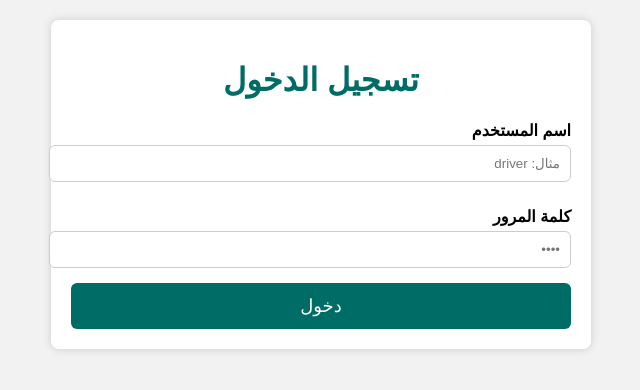
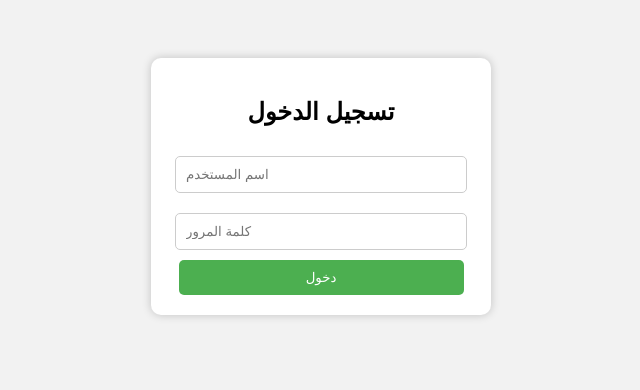
Before and after one commit to Wedad030/DSA-LAB-SYSTEM, a plain HTML site: page index.html in a window 1280 px wide. Shown: the whole page, without its empty margins (319-959 px from the left). Drawn offline with Linux system fonts and the light colour scheme.

Commit message:
Refactor login page and update user credentials

```diff
--- a/index.html
+++ b/index.html
@@ -1,113 +1,96 @@
 <!DOCTYPE html>
-<html lang="en" dir="rtl">
+<html lang="ar">
 <head>
     <meta charset="UTF-8">
+    <meta name="viewport" content="width=device-width, initial-scale=1.0">
     <title>DSA Lab System</title>
     <style>
         body {
             font-family: Arial, sans-serif;
-            background: #f2f2f2;
-            margin: 0;
-            padding: 20px;
-            direction: rtl;
-            text-align: right;
+            background:#f2f2f2;
+            text-align:center;
+            padding-top:50px;
         }
-        .box {
-            background: white;
-            padding: 20px;
-            border-radius: 8px;
-            width: 90%;
-            max-width: 500px;
-            margin: auto;
-            box-shadow: 0 0 10px #ccc;
-        }
-        h1 {
-            text-align: center;
-            color: #006c66;
-        }
-        label {
-            font-weight: bold;
-            display: block;
-            margin: 10px 0 5px;
+        #loginBox {
+            background:white;
+            width:300px;
+            padding:20px;
+            margin:auto;
+            border-radius:10px;
+            box-shadow:0 0 10px rgba(0,0,0,0.2);
         }
         input {
-            width: 100%;
-            padding: 10px;
-            margin-bottom: 15px;
-            border-radius: 6px;
-            border: 1px solid #ccc;
+            width:90%;
+            padding:10px;
+            margin:10px 0;
+            border:1px solid #ccc;
+            border-radius:5px;
         }
         button {
-            width: 100%;
-            padding: 12px;
-            background: #006c66;
-            border: none;
-            color: white;
-            font-size: 18px;
-            border-radius: 6px;
-            cursor: pointer;
+            width:95%;
+            padding:10px;
+            background:#4CAF50;
+            color:white;
+            border:none;
+            border-radius:5px;
+            cursor:pointer;
         }
-        button:hover {
-            background: #004b48;
-        }
-        .hidden {
-            display: none;
+        #homePage {
+            display:none;
         }
     </style>
 </head>
 
 <body>
 
-    <div class="box" id="loginPage">
-        <h1>تسجيل الدخول</h1>
-
-        <label>اسم المستخدم</label>
-        <input id="username" placeholder="مثال: driver">
-
-        <label>كلمة المرور</label>
-        <input id="password" type="password" placeholder="••••">
-
+    <div id="loginBox">
+        <h2>تسجيل الدخول</h2>
+        <input type="text" id="username" placeholder="اسم المستخدم">
+        <input type="password" id="password" placeholder="كلمة المرور">
         <button onclick="login()">دخول</button>
     </div>
 
-    <div class="box hidden" id="homePage">
+    <div id="homePage">
         <h1 id="welcomeTitle"></h1>
         <p id="roleText"></p>
         <p id="motivationText"></p>
-
         <button onclick="logout()">تسجيل خروج</button>
     </div>
 
 <script>
-        function login() {
+
 const users = {
-                "driver": { pass: "2222", role: "السائق", msg: "ابدأ يومك بنشاط 💚" },
-                "tech": { pass: "3333", role: "الفني", msg: "عملك يغيّر جودة الحالات 🔧" }
+    "wedad":   { pass:"1234", role:"مديرة المعمل", msg:"أهلاً بعودتك يا قائدة المعمل 💚" },
+    "hanan":   { pass:"5678", role:"فنية", msg:"يوم جديد وإنجاز جديد يا حنان ✨" },
+    "majed":   { pass:"9999", role:"طبيب", msg:"نورت يا دكتور 🌟" }
 };
 
-            let user = document.getElementById("username").value;
+function login() {
+    let user = document.getElementById("username").value.toLowerCase();
     let pass = document.getElementById("password").value;
 
     if (users[user] && users[user].pass === pass) {
-                document.getElementById("loginPage").classList.add("hidden");
-                document.getElementById("homePage").classList.remove("hidden");
 
-                document.getElementById("welcomeTitle").innerText = `مرحباً ${user.toUpperCase()}`;
-                document.getElementById("roleText").innerText = `دورك: ${users[user].role}`;
+        document.getElementById("loginBox").style.display = "none";
+        document.getElementById("homePage").style.display = "block";
+
+        document.getElementById("welcomeTitle").innerText = "مرحبا " + user.toUpperCase();
+        document.getElementById("roleText").innerText = "Role: " + users[user].role;
         document.getElementById("motivationText").innerText = users[user].msg;
 
     } else {
-                alert("اسم المستخدم أو كلمة المرور غير صحيحة");
+        alert("البيانات غير صحيحة");
     }
 }
 
 function logout() {
-            document.getElementById("homePage").classList.add("hidden");
-            document.getElementById("loginPage").classList.remove("hidden");
+    document.getElementById("homePage").style.display = "none";
+    document.getElementById("loginBox").style.display = "block";
 
     document.getElementById("username").value = "";
     document.getElementById("password").value = "";
 }
+
 </script>
 
 </body>
```
Lines whose indentation alone changed are shown as unchanged.
